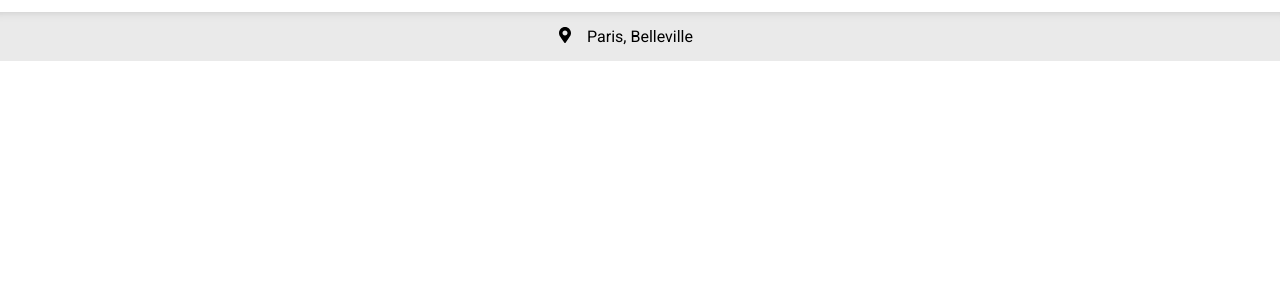
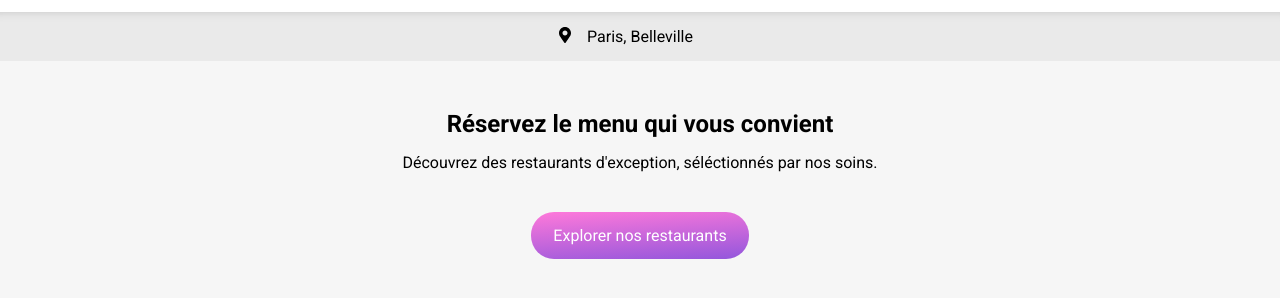
Before and after one commit to DamienPinna/ohmyfood_v2, a website: page index.html in a window 1280 px wide. Shown: the part 56-354 px from the top of the page. Drawn offline with Linux system fonts and the light colour scheme; a web font is replaced by a local one.

Commit message:
ajout du hero header à la page d'accueil

```diff
--- a/design/sass/_variables.scss
+++ b/design/sass/_variables.scss
@@ -1,8 +1,13 @@
 // COULEURS
 
 $primary-color: #9356dc;
-$secondary_color: #ff79da;
+$secondary-color: #ff79da;
 $tertiary-color: #99e2d0;
 
-$background-light: rgb(234, 234, 234);
-$background-dark: rgb(246, 246, 246);
+$background-light: rgb(246, 246, 246);
+$background-dark: rgb(234, 234, 234);
+
+// FONTS
+
+$font-family-roboto: "Roboto", sans-serif;
+$font-family-shrikhand: "Shrikhand", cursive;
--- a/design/sass/style.scss
+++ b/design/sass/style.scss
@@ -22,6 +22,24 @@ body {
   font-size: 1.6rem;
 }
 
+// COMMUN
+h1,
+p {
+  font-family: $font-family-roboto;
+}
+
+a {
+  text-decoration: none;
+}
+
+.btn {
+  font-family: $font-family-roboto;
+  padding: 1.4rem 2.2rem;
+  border-radius: 23px;
+  background: linear-gradient(176deg, $secondary-color, $primary-color);
+  color: #fff;
+}
+
 // HEADER
 header {
   display: flex;
@@ -33,9 +51,11 @@ header {
   }
 }
 
+// ASIDE
+
 aside {
   padding: 1.5rem 0;
-  background-color: $background-light;
+  background-color: $background-dark;
   box-shadow: inset 0px 11px 8px -10px #ccc;
 
   .icone-map {
@@ -47,6 +67,31 @@ aside {
   .localisation {
     display: flex;
     justify-content: center;
-    font-family: "Roboto", sans-serif;
+    font-family: $font-family-roboto;
   }
 }
+
+// HERO-HEADER
+
+.hero-header {
+  padding: 4.9rem 4rem;
+  background-color: $background-light;
+  text-align: center;
+
+  h1 {
+    margin-bottom: 1.5rem;
+  }
+
+  p {
+    margin-bottom: 4rem;
+  }
+
+  .btn {
+    display: inline-block;
+    margin-bottom: 0.5rem;
+
+    a {
+      color: #fff;
+    }
+  }
+}
--- a/index.html
+++ b/index.html
@@ -20,6 +20,12 @@
                <div>Paris, Belleville</div>
             </div>
          </aside>
-
+         <section class="hero-header">
+            <h1>Réservez le menu qui vous convient</h1>
+            <p>Découvrez des restaurants d'exception, séléctionnés par nos soins.</p>
+            <span class="btn">
+               <a href="#">Explorer nos restaurants</a>
+            </span>
+         </section>
    </body>
 </html>
```
Also changed, not shown: design/css/style.css, 1 other file. Lines whose indentation alone changed are shown as unchanged.
